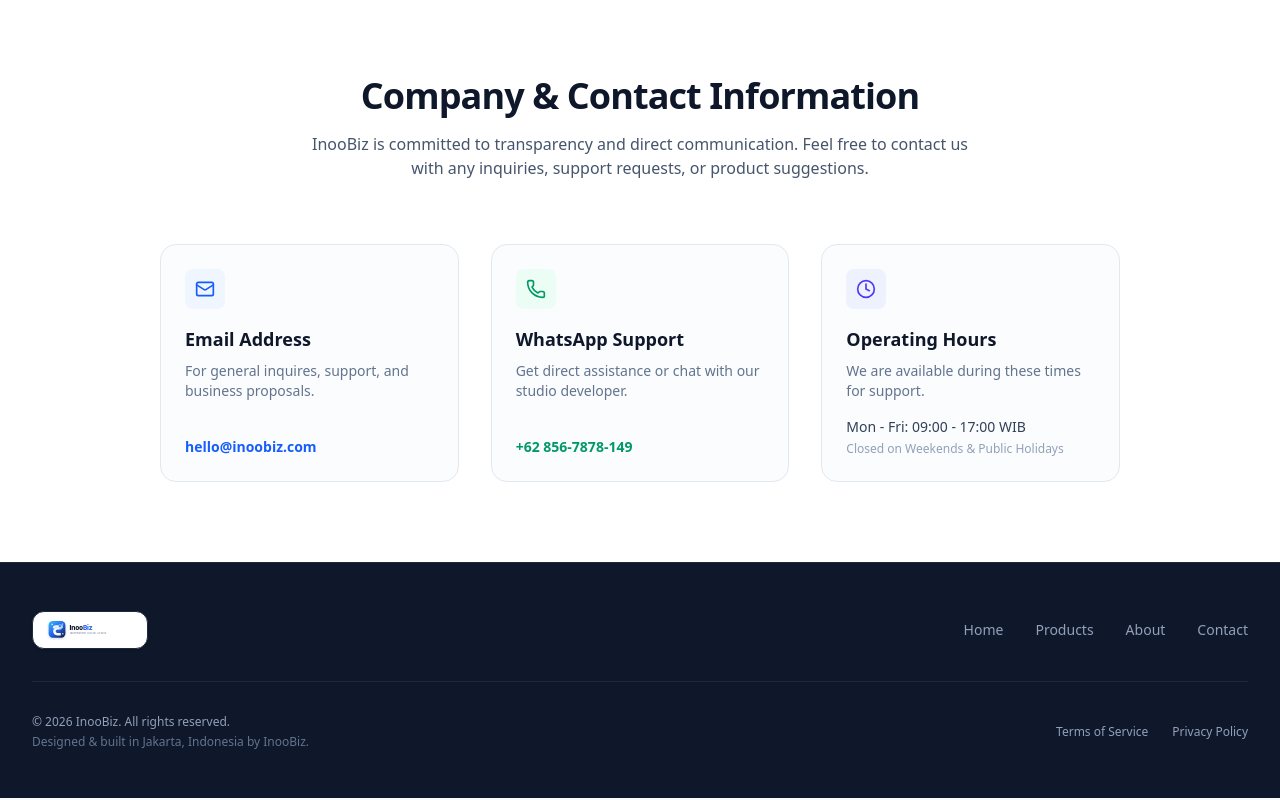
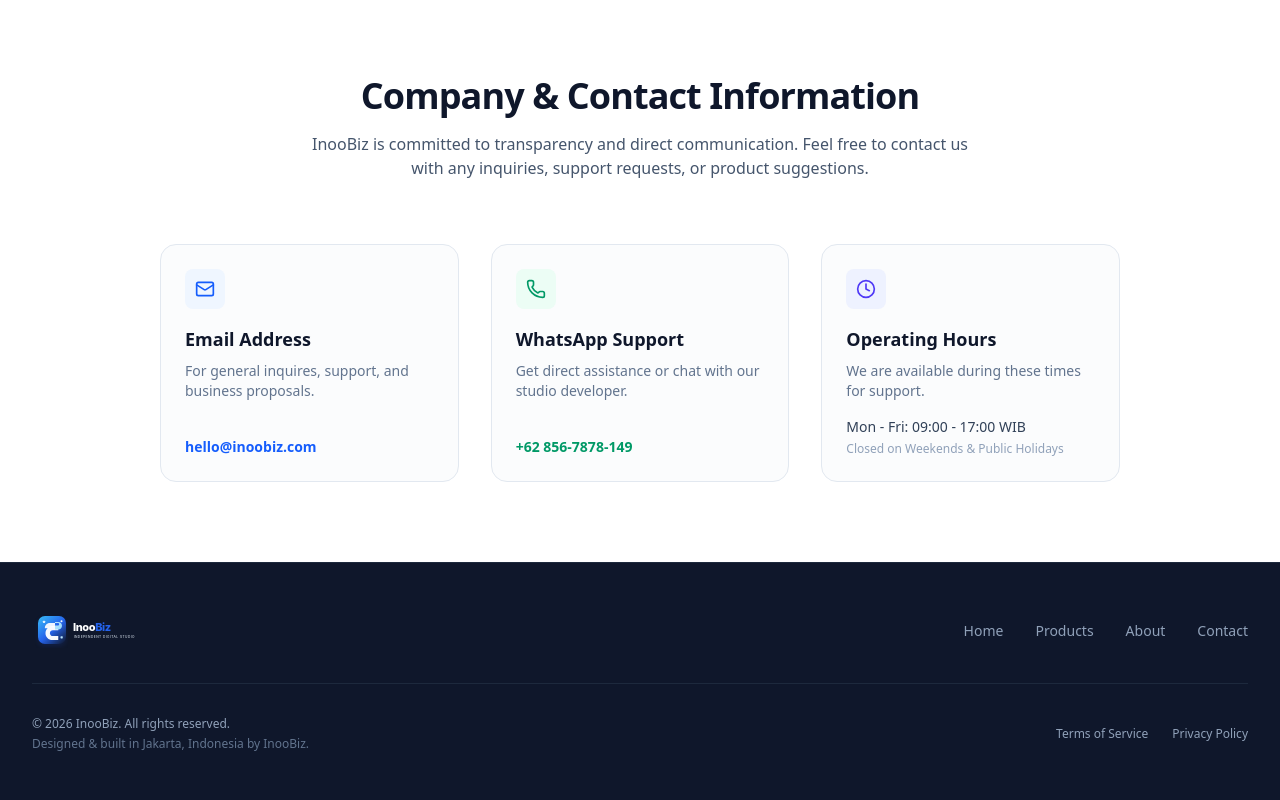
Before and after one commit to valentinohrynt/inoobiz, a Next.js app: page / in a window 1280 px wide. Shown: the part 2196-2996 px from the top of the page. Built offline with nearby package versions, Linux system fonts and the light colour scheme.

Commit message:
style: replace footer logo with custom transparent white-text version and enlarge it

```diff
--- a/app/page.tsx
+++ b/app/page.tsx
@@ -398,11 +398,11 @@
       <footer className="bg-slate-900 text-slate-400 border-t border-slate-800">
         <div className="container mx-auto px-4 sm:px-6 lg:px-8 py-12">
           <div className="flex flex-col md:flex-row items-center justify-between gap-6 pb-8 border-b border-slate-800">
-            <Link href="/" className="flex items-center bg-white px-3 py-1.5 rounded-xl shadow-sm border border-slate-800 hover:bg-slate-50 transition-colors">
+            <Link href="/" className="flex items-center hover:opacity-90 transition-opacity">
               <img
-                src="/inoobiz-logo-horizontal.svg"
+                src="/inoobiz-logo-white.svg"
                 alt="InooBiz Logo"
-                className="h-6 w-auto block"
+                className="h-10 w-auto block"
               />
             </Link>
 
```
Also changed, not shown: public/inoobiz-logo-white.svg (added).
